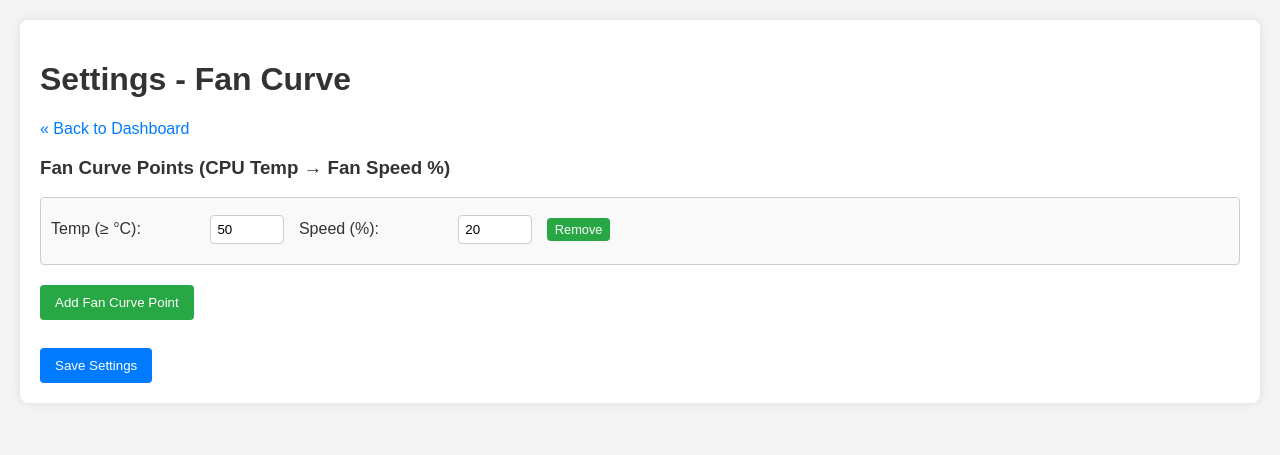
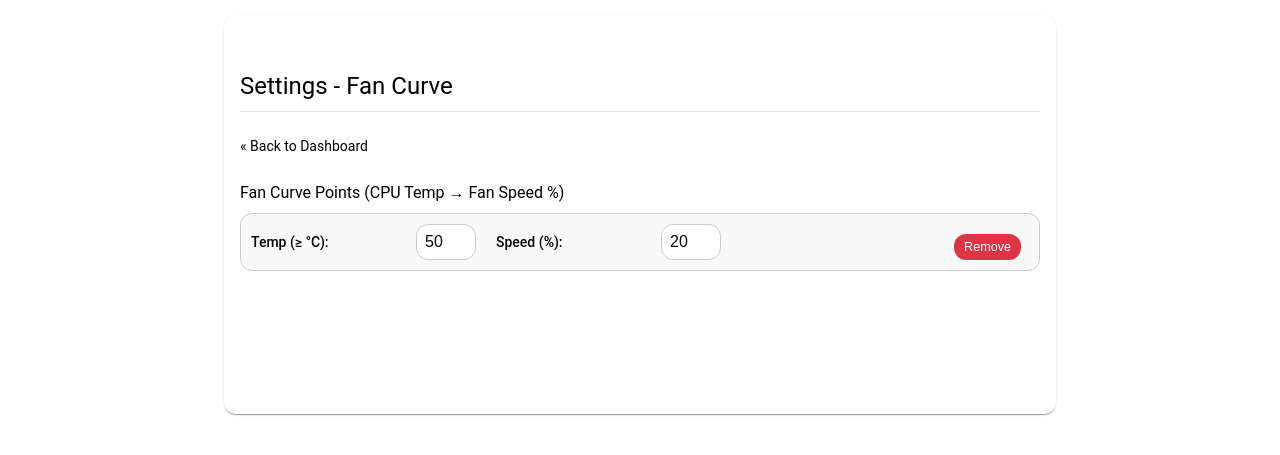
Before and after one commit to ShortnStubby/HA-iDRAC, a Flask app: page /settings in a window 1280 px wide. Shown: the top 455 px of the page. Run offline with Flask 3, Linux system fonts and the light colour scheme.

Commit message:
style: Update CSS to use Home Assistant theme variables for better UI consistency

```diff
--- a/ha-idrac-controller/app/static/style.css
+++ b/ha-idrac-controller/app/static/style.css
@@ -1,24 +1,54 @@
 /* HA-iDRAC/ha-idrac-controller/app/static/style.css */
+
+/* --- Base Styles & HA Theme Variables --- */
 body {
-    font-family: Arial, sans-serif;
-    margin: 20px;
-    background-color: #f4f4f4;
-    color: #333;
+    font-family: var(--paper-font-body_-_font-family, Roboto, Noto, sans-serif);
+    font-size: var(--paper-font-body_-_font-size, 14px);
+    background-color: var(--primary-background-color);
+    color: var(--primary-text-color);
+    margin: 0; /* Remove default margin */
+    padding: 16px; /* Add some padding around the content */
+    line-height: 1.5;
 }
 
 .container {
-    background-color: #fff;
-    padding: 20px;
-    border-radius: 8px;
-    box-shadow: 0 0 10px rgba(0,0,0,0.1);
+    background-color: var(--card-background-color, var(--secondary-background-color, #fff)); /* Use card color, fallback to secondary, then white */
+    padding: 16px;
+    border-radius: var(--ha-card-border-radius, 12px); /* Use HA's card border radius */
+    box-shadow: var(--ha-card-box-shadow, 0px 2px 1px -1px rgba(0,0,0,0.2), 0px 1px 1px 0px rgba(0,0,0,0.14), 0px 1px 3px 0px rgba(0,0,0,0.12)); /* Use HA's card box shadow */
+    max-width: 800px; /* Max width for content for better readability */
+    margin: 0 auto;   /* Center the container */
 }
 
-h1, h2, h3 {
-    color: #333;
+h1, h2, h3, h4, h5, h6 {
+    color: var(--primary-text-color);
+    font-weight: var(--paper-font-headline_-_font-weight, 400); /* Match HA header font weight */
+    margin-top: 1.5em;
+    margin-bottom: 0.5em;
+}
+
+h1 {
+    font-size: var(--paper-font-headline_-_font-size, 24px);
+    padding-bottom: 0.3em;
+    border-bottom: 1px solid var(--divider-color, #e0e0e0);
+    margin-bottom: 1em;
+}
+
+h2 {
+    font-size: var(--paper-font-title_-_font-size, 20px);
+}
+
+h3 {
+    font-size: var(--paper-font-subhead_-_font-size, 16px);
+    color: var(--secondary-text-color); /* Subheadings can be slightly lighter */
+}
+
+p {
+    margin-bottom: 1em;
 }
 
 a {
-    color: #007bff;
+    color: var(--primary-color); /* HA's primary accent color for links */
     text-decoration: none;
 }
 
@@ -26,59 +56,187 @@
     text-decoration: underline;
 }
 
-input[type="text"], input[type="password"], input[type="number"] {
-    padding: 8px;
-    margin-bottom: 10px;
-    border: 1px solid #ccc;
-    border-radius: 4px;
-    width: calc(100% - 20px); /* Basic responsiveness */
-    max-width: 400px;
+strong {
+    font-weight: var(--paper-font-common-nowrap_-_font-weight, 500); /* Bolder text */
 }
 
-input[type="submit"], button[type="button"] {
-    background-color: #007bff;
-    color: white;
+/* --- Form Elements --- */
+input[type="text"],
+input[type="password"],
+input[type="number"],
+input[type="email"],
+select {
+    display: block; /* Make them take full width available */
+    width: calc(100% - 22px); /* Account for padding and border */
+    max-width: 400px; /* Limit max width */
+    padding: 10px;
+    margin-bottom: 15px;
+    border: 1px solid var(--divider-color, #ccc);
+    border-radius: var(--ha-card-border-radius, 12px);
+    background-color: var(--input-fill-color, var(--secondary-background-color, #fff));
+    color: var(--input-ink-color, var(--primary-text-color, #000));
+    font-size: 1rem;
+    box-sizing: border-box;
+}
+
+input[type="text"]:focus,
+input[type="password"]:focus,
+input[type="number"]:focus,
+input[type="email"]:focus,
+select:focus {
+    border-color: var(--primary-color);
+    outline: none;
+    box-shadow: 0 0 0 2px var(--primary-color-opd, rgba(var(--rgb-primary-color), 0.2)); /* Focus ring */
+}
+
+label {
+    display: block;
+    margin-bottom: 5px;
+    font-weight: 500;
+    color: var(--secondary-text-color);
+}
+
+input[type="submit"],
+button[type="button"],
+button { /* General button styling */
+    background-color: var(--primary-color);
+    color: var(--text-primary-color-on-primary, var(--text-primary-color, #fff)); /* Text color on primary button */
     padding: 10px 15px;
     border: none;
-    border-radius: 4px;
+    border-radius: var(--ha-card-border-radius, 12px);
     cursor: pointer;
+    font-size: 1rem;
+    font-weight: 500;
+    transition: background-color 0.2s ease-in-out;
+    margin-right: 8px; /* Spacing between buttons */
     margin-top: 10px;
 }
 
-input[type="submit"]:hover, button[type="button"]:hover {
-    background-color: #0056b3;
+input[type="submit"]:hover,
+button[type="button"]:hover,
+button:hover {
+    background-color: var(--state-active-color, var(--dark-primary-color, #0056b3)); /* Darken on hover */
 }
 
+/* Specific button types if needed */
+button.destructive, input[type="submit"].destructive {
+    background-color: var(--error-color, #db4437);
+}
+button.destructive:hover, input[type="submit"].destructive:hover {
+    background-color: var(--error-color-dark, #a52714); /* Darken error color on hover */
+}
+
+
+/* --- Flash Messages (Alerts) --- */
 ul.flashes {
     list-style-type: none;
     padding: 0;
+    margin-bottom: 1em;
+}
+ul.flashes li {
+    padding: 10px 15px;
+    margin-bottom: 10px;
+    border: 1px solid transparent;
+    border-radius: var(--ha-card-border-radius, 12px);
 }
 ul.flashes li.error {
-    background-color: #f8d7da;
-    color: #721c24;
-    padding: 10px;
-    margin-bottom: 10px;
-    border: 1px solid #f5c6cb;
-    border-radius: 4px;
+    color: var(--error-state-color, #db4437); /* Using state color for text */
+    background-color: var(--error-L2-color, rgba(var(--rgb-error-color), 0.1)); /* Lighter background for error */
+    border-color: var(--error-L1-color, rgba(var(--rgb-error-color), 0.3)); /* Slightly darker border */
 }
 ul.flashes li.success {
-    background-color: #d4edda;
-    color: #155724;
-    padding: 10px;
-    margin-bottom: 10px;
-    border: 1px solid #c3e6cb;
-    border-radius: 4px;
+    color: var(--success-state-color, #0f9d58);
+    background-color: var(--success-L2-color, rgba(var(--rgb-success-color), 0.1));
+    border-color: var(--success-L1-color, rgba(var(--rgb-success-color), 0.3));
+}
+ul.flashes li.warning {
+    color: var(--warning-state-color, #f4b400);
+    background-color: var(--warning-L2-color, rgba(var(--rgb-warning-color), 0.1));
+    border-color: var(--warning-L1-color, rgba(var(--rgb-warning-color), 0.3));
 }
 
-.fan-point { margin-bottom: 10px; padding: 10px; border: 1px solid #ddd; background-color: #f9f9f9; border-radius: 4px;}
-.fan-point label { display: inline-block; width: 130px; margin-right: 5px; }
-.fan-point input[type="number"] { width: 70px; padding: 6px; margin-right: 10px;}
-.fan-point button { background-color: #dc3545; font-size: 0.8em; padding: 4px 8px;}
-.fan-point button:hover { background-color: #c82333; }
 
-button[type="button"] { /* Style for "Add Fan Curve Point" */
-    background-color: #28a745;
+/* --- Fan Curve Point Styling (from your settings.html) --- */
+.fan-point {
+    margin-bottom: 15px;
+    padding: 15px;
+    border: 1px solid var(--divider-color, #ccc);
+    background-color: var(--paper-listbox-background-color, var(--secondary-background-color, #f9f9f9)); /* Use listbox or secondary bg */
+    border-radius: var(--ha-card-border-radius, 12px);
+    display: flex; /* For better alignment of items */
+    flex-wrap: wrap; /* Allow wrapping on small screens */
+    align-items: center;
+    gap: 10px; /* Space between items */
 }
-button[type="button"]:hover {
-    background-color: #218838;
+.fan-point label {
+    display: inline-block;
+    /* width: auto; Remove fixed width for better flex */
+    margin-right: 5px;
+    margin-bottom: 0; /* Remove bottom margin as it's in a flex row */
+    flex-shrink: 0; /* Prevent labels from shrinking */
 }
+.fan-point input[type="number"] {
+    width: 80px; /* Slightly wider for temps/speeds */
+    padding: 8px;
+    margin-right: 10px;
+    margin-bottom: 0; /* Remove bottom margin */
+}
+.fan-point button { /* Remove button */
+    background-color: var(--error-color, #dc3545);
+    font-size: 0.9em;
+    padding: 6px 10px;
+    margin-left: auto; /* Push remove button to the right */
+}
+.fan-point button:hover {
+    background-color: var(--error-color-dark, #c82333);
+}
+
+/* Button to add fan curve points */
+button.add-point { /* Assuming you might add a class to this button */
+    background-color: var(--success-color, #28a745);
+}
+button.add-point:hover {
+    background-color: var(--success-color-dark, #218838);
+}
+
+/* --- Lists --- */
+ul, ol {
+    padding-left: 20px;
+}
+li {
+    margin-bottom: 0.5em;
+}
+
+/* --- Status Section Specifics (example) --- */
+.container h2 + p, /* Paragraph immediately following an H2 */
+.container h3 + ul, /* UL immediately following an H3 */
+.container h3 + p {
+    margin-top: 0.2em; /* Reduce top margin for paragraphs/lists directly under headings */
+}
+
+/* --- Responsive considerations --- */
+@media (max-width: 600px) {
+    body {
+        padding: 8px;
+    }
+    .container {
+        padding: 12px;
+    }
+    .fan-point {
+        flex-direction: column; /* Stack fan point items vertically on small screens */
+        align-items: flex-start;
+    }
+    .fan-point input[type="number"] {
+        width: 100%; /* Make inputs full width in stacked view */
+        margin-right: 0;
+        margin-bottom: 10px;
+    }
+    .fan_point label {
+        width: 100%; /* Make labels full width too */
+    }
+    .fan-point button {
+        margin-left: 0; /* Align remove button to the start */
+        width: 100%;
+        text-align: center;
+    }
+}
```
